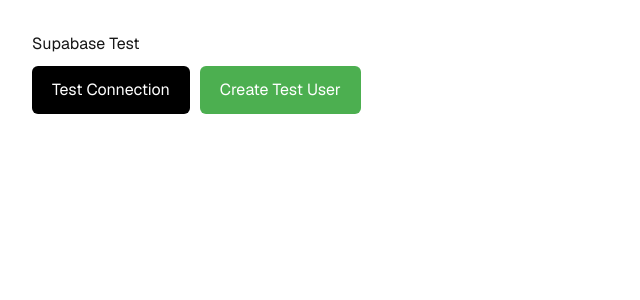
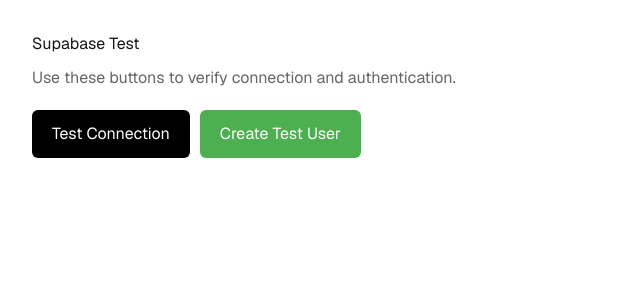
Before and after one commit to next-wave-dev-org/nwd-central-hub-prototype, a Next.js app: page /test-supabase in a window 1280 px wide. Shown: the top 300 px of the page, without its empty margins (0-640 px from the left). Built offline with nearby package versions, Linux system fonts and the light colour scheme; no server answers.

Commit message:
Fix Supabase test auth flow and verify developer access

```diff
--- a/app/test-supabase/page.tsx
+++ b/app/test-supabase/page.tsx
@@ -3,36 +3,46 @@
 import { supabase } from "@/lib/supabase";
 
 export default function TestPage() {
-  //  Test connection
+  // Test connection
   async function testConnection() {
     const { data, error } = await supabase.auth.getSession();
 
     console.log(data, error);
 
     if (error) {
-      alert("Error: " + error.message);
+      alert("Error connecting to Supabase: " + error.message);
     } else {
       alert("Connected to Supabase ");
     }
   }
 
-  //  Create test user (THIS is what you're missing)
+  // Create test user
   async function signUp() {
+    const email = `test${Date.now()}@example.com`; //  dynamic email
+    const password = "password123";
+
     const { error } = await supabase.auth.signUp({
-      email: "test2@example.com",
-      password: "password123",
+      email,
+      password,
     });
 
     if (error) {
-      alert(error.message);
+      if (error.message.includes("already registered")) {
+        alert("User already exists (this is expected if reused)");
+      } else {
+        alert("Error creating user: " + error.message);
+      }
     } else {
-      alert("User created ");
+      alert(`User created successfully \nEmail: ${email}`);
     }
   }
 
   return (
     <div style={{ padding: "2rem" }}>
       <h1>Supabase Test</h1>
+      <p style={{ marginTop: "10px", color: "#666" }}>
+        Use these buttons to verify connection and authentication.
+      </p>
 
       {/* Connection button */}
       <button
@@ -45,7 +55,7 @@
           borderRadius: "6px",
           cursor: "pointer",
           fontSize: "16px",
-          marginTop: "10px",
+          marginTop: "20px",
         }}
       >
         Test Connection
@@ -62,7 +72,7 @@
           borderRadius: "6px",
           cursor: "pointer",
           fontSize: "16px",
-          marginTop: "10px",
+          marginTop: "20px",
           marginLeft: "10px",
         }}
       >
```
